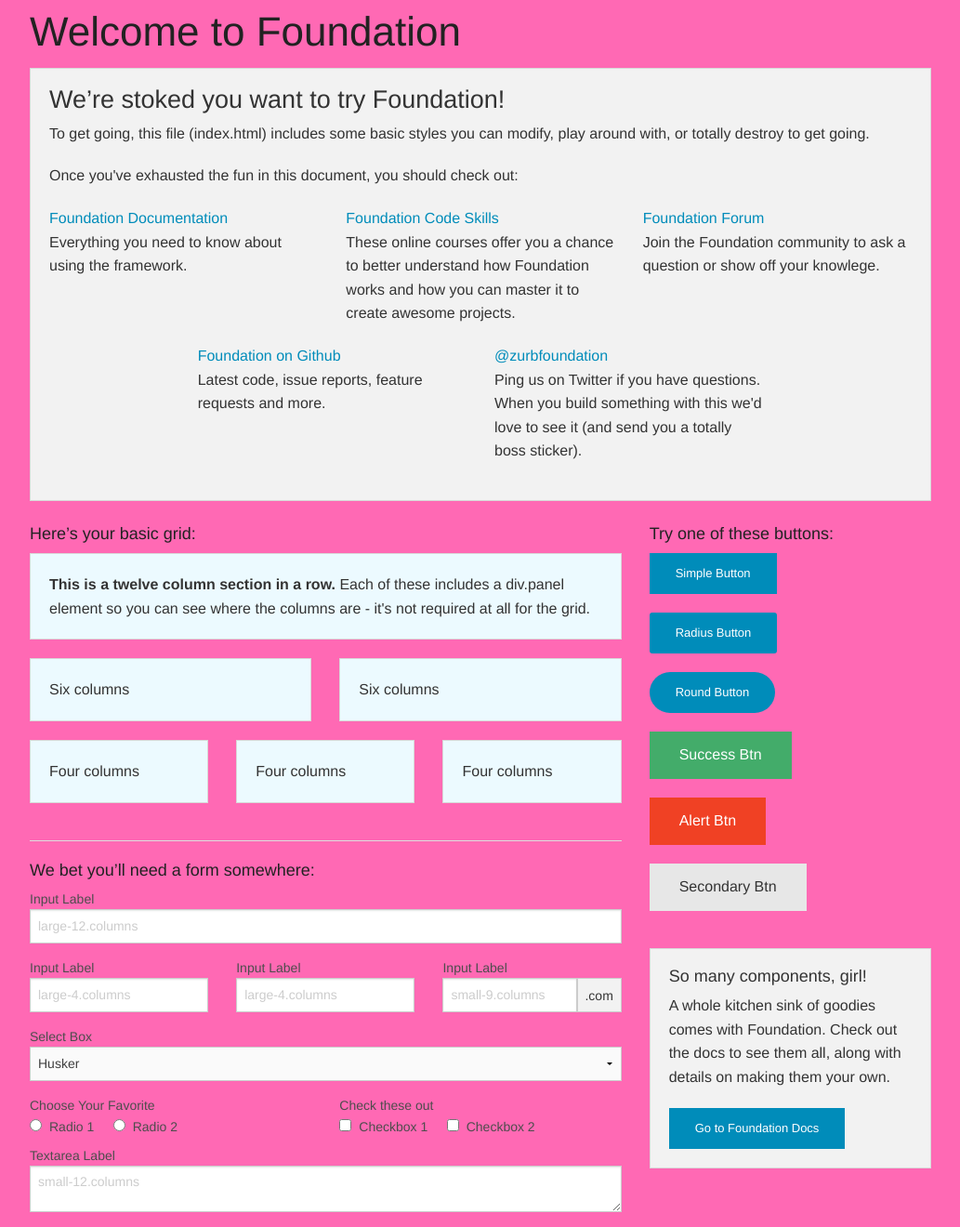
After one commit to ahmedmusawir/foundation-workflow, a PHP site: page /index.php in a window 1280 px wide. The commit adds this page. Shown: the whole page at 93% size, without its empty margins (123-1156 px from the left). Run offline with PHP 8.4, Linux system fonts and the light colour scheme.

Commit message:
Foundation Workflow 2.0

```diff
--- /dev/null
+++ b/footer.php
@@ -0,0 +1,5 @@
+    <script src="bower_components/jquery/dist/jquery.min.js"></script>
+    <script src="bower_components/foundation/js/foundation.min.js"></script>
+    <script src="js/app.js"></script>
+  </body>
+</html>
--- /dev/null
+++ b/header.php
@@ -0,0 +1,10 @@
+<!doctype html>
+<html class="no-js" lang="en">
+  <head>
+    <meta charset="utf-8" />
+    <meta name="viewport" content="width=device-width, initial-scale=1.0" />
+    <title>Foundation</title>
+    <link rel="stylesheet" href="style.css" />
+    <script src="bower_components/modernizr/modernizr.js"></script>
+  </head>
+  <body>
--- /dev/null
+++ b/index.php
@@ -0,0 +1,159 @@
+ <?php include "header.php" ?>
+
+    <div class="row">
+      <div class="large-12 columns">
+        <h1>Welcome to Foundation</h1>
+      </div>
+    </div>
+
+    <div class="row">
+      <div class="large-12 columns">
+        <div class="panel">
+          <h3>We&rsquo;re stoked you want to try Foundation! </h3>
+          <p>To get going, this file (index.html) includes some basic styles you can modify, play around with, or totally destroy to get going.</p>
+          <p>Once you've exhausted the fun in this document, you should check out:</p>
+          <div class="row">
+            <div class="large-4 medium-4 columns">
+              <p><a href="http://foundation.zurb.com/docs">Foundation Documentation</a><br />Everything you need to know about using the framework.</p>
+            </div>
+            <div class="large-4 medium-4 columns">
+              <p><a href="http://zurb.com/university/code-skills">Foundation Code Skills</a><br />These online courses offer you a chance to better understand how Foundation works and how you can master it to create awesome projects.</p>
+            </div>
+            <div class="large-4 medium-4 columns">
+              <p><a href="http://foundation.zurb.com/forum">Foundation Forum</a><br />Join the Foundation community to ask a question or show off your knowlege.</p>
+            </div>
+          </div>
+          <div class="row">
+            <div class="large-4 medium-4 medium-push-2 columns">
+              <p><a href="http://github.com/zurb/foundation">Foundation on Github</a><br />Latest code, issue reports, feature requests and more.</p>
+            </div>
+            <div class="large-4 medium-4 medium-pull-2 columns">
+              <p><a href="https://twitter.com/ZURBfoundation">@zurbfoundation</a><br />Ping us on Twitter if you have questions. When you build something with this we'd love to see it (and send you a totally boss sticker).</p>
+            </div>
+          </div>
+        </div>
+      </div>
+    </div>
+
+    <div class="row">
+      <div class="large-8 medium-8 columns">
+        <h5>Here&rsquo;s your basic grid:</h5>
+        <!-- Grid Example -->
+
+        <div class="row">
+          <div class="large-12 columns">
+            <div class="callout panel">
+              <p><strong>This is a twelve column section in a row.</strong> Each of these includes a div.panel element so you can see where the columns are - it's not required at all for the grid.</p>
+            </div>
+          </div>
+        </div>
+        <div class="row">
+          <div class="large-6 medium-6 columns">
+            <div class="callout panel">
+              <p>Six columns</p>
+            </div>
+          </div>
+          <div class="large-6 medium-6 columns">
+            <div class="callout panel">
+              <p>Six columns</p>
+            </div>
+          </div>
+        </div>
+        <div class="row">
+          <div class="large-4 medium-4 small-4 columns">
+            <div class="callout panel">
+              <p>Four columns</p>
+            </div>
+          </div>
+          <div class="large-4 medium-4 small-4 columns">
+            <div class="callout panel">
+              <p>Four columns</p>
+            </div>
+          </div>
+          <div class="large-4 medium-4 small-4 columns">
+            <div class="callout panel">
+              <p>Four columns</p>
+            </div>
+          </div>
+        </div>
+
+        <hr />
+
+        <h5>We bet you&rsquo;ll need a form somewhere:</h5>
+        <form>
+          <div class="row">
+            <div class="large-12 columns">
+              <label>Input Label</label>
+              <input type="text" placeholder="large-12.columns" />
+            </div>
+          </div>
+          <div class="row">
+            <div class="large-4 medium-4 columns">
+              <label>Input Label</label>
+              <input type="text" placeholder="large-4.columns" />
+            </div>
+            <div class="large-4 medium-4 columns">
+              <label>Input Label</label>
+              <input type="text" placeholder="large-4.columns" />
+            </div>
+            <div class="large-4 medium-4 columns">
+              <div class="row collapse">
+                <label>Input Label</label>
+                <div class="small-9 columns">
+                  <input type="text" placeholder="small-9.columns" />
+                </div>
+                <div class="small-3 columns">
+                  <span class="postfix">.com</span>
+                </div>
+              </div>
+            </div>
+          </div>
+          <div class="row">
+            <div class="large-12 columns">
+              <label>Select Box</label>
+              <select>
+                <option value="husker">Husker</option>
+                <option value="starbuck">Starbuck</option>
+                <option value="hotdog">Hot Dog</option>
+                <option value="apollo">Apollo</option>
+              </select>
+            </div>
+          </div>
+          <div class="row">
+            <div class="large-6 medium-6 columns">
+              <label>Choose Your Favorite</label>
+              <input type="radio" name="pokemon" value="Red" id="pokemonRed"><label for="pokemonRed">Radio 1</label>
+              <input type="radio" name="pokemon" value="Blue" id="pokemonBlue"><label for="pokemonBlue">Radio 2</label>
+            </div>
+            <div class="large-6 medium-6 columns">
+              <label>Check these out</label>
+              <input id="checkbox1" type="checkbox"><label for="checkbox1">Checkbox 1</label>
+              <input id="checkbox2" type="checkbox"><label for="checkbox2">Checkbox 2</label>
+            </div>
+          </div>
+          <div class="row">
+            <div class="large-12 columns">
+              <label>Textarea Label</label>
+              <textarea placeholder="small-12.columns"></textarea>
+            </div>
+          </div>
+        </form>
+      </div>
+
+      <div class="large-4 medium-4 columns">
+        <h5>Try one of these buttons:</h5>
+        <p><a href="#" class="small button">Simple Button</a><br/>
+        <a href="#" class="small radius button">Radius Button</a><br/>
+        <a href="#" class="small round button">Round Button</a><br/>
+        <a href="#" class="medium success button">Success Btn</a><br/>
+        <a href="#" class="medium alert button">Alert Btn</a><br/>
+        <a href="#" class="medium secondary button">Secondary Btn</a></p>
+        <div class="panel">
+          <h5>So many components, girl!</h5>
+          <p>A whole kitchen sink of goodies comes with Foundation. Check out the docs to see them all, along with details on making them your own.</p>
+          <a href="http://foundation.zurb.com/docs/" class="small button">Go to Foundation Docs</a>
+        </div>
+      </div>
+    </div>
+
+ <?php include "footer.php" ?>
--- a/scss/_custom.scss
+++ b/scss/_custom.scss
@@ -1,6 +1,6 @@
 // MY CUSTOM CSS
 body {
 	color: red;
-	background-color: yellow;
+	background-color: hotpink;
 
 }
```
Also changed, not shown: index-org.html (renamed from index.html), style.css.
